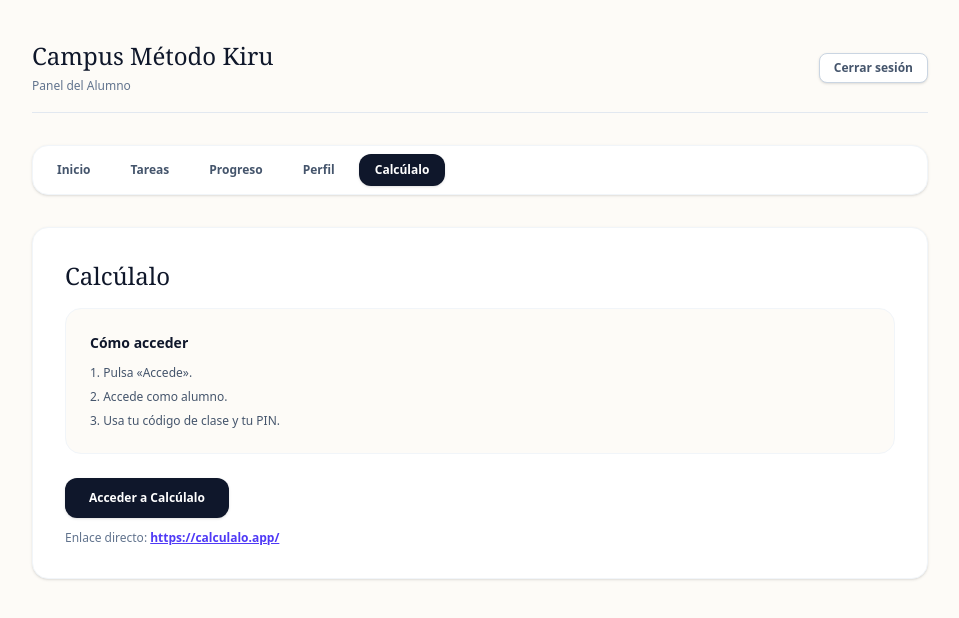
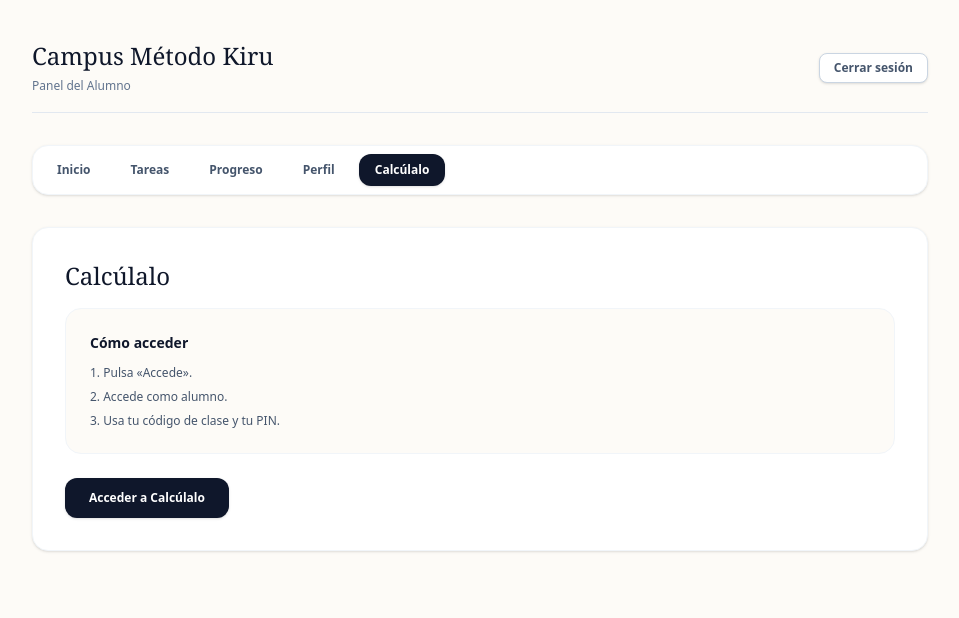
Before and after one commit to silvia051206-droid/campus-kiru, a Next.js app: page /alumno/calculalo in a window 1280 px wide. Shown: the top 618 px of the page, without its empty margins (160-1119 px from the left). Built offline with nearby package versions, Linux system fonts and the light colour scheme.

Commit message:
fix: quitar texto de enlace y dejar solo boton en calculalo

```diff
--- a/app/alumno/calculalo/page.tsx
+++ b/app/alumno/calculalo/page.tsx
@@ -44,7 +44,7 @@
           </Link>
         </div>
 
-        {/* Sección Calcúlalo con instrucciones y enlace directo visible */}
+        {/* Sección Calcúlalo exacta sin el texto extra */}
         <div className="bg-white rounded-2xl border border-slate-100 shadow-sm p-8">
           <h2 className="text-2xl font-serif text-[#0F172A] mb-4">Calcúlalo</h2>
 
@@ -57,8 +57,6 @@
             </ol>
           </div>
 
-          <div className="space-y-3">
-            {/* Botón oficial con enlace */}
           <a
             href="https://calculalo.app/"
             target="_blank"
@@ -67,20 +65,6 @@
           >
             Acceder a Calcúlalo
           </a>
-
-            {/* Enlace visible en texto */}
-            <p className="text-xs text-slate-500">
-              Enlace directo:{' '}
-              <a
-                href="https://calculalo.app/"
-                target="_blank"
-                rel="noopener noreferrer"
-                className="text-indigo-600 font-semibold underline hover:text-indigo-800"
-              >
-                https://calculalo.app/
-              </a>
-            </p>
-          </div>
         </div>
 
       </div>
```
Lines whose indentation alone changed are shown as unchanged.
